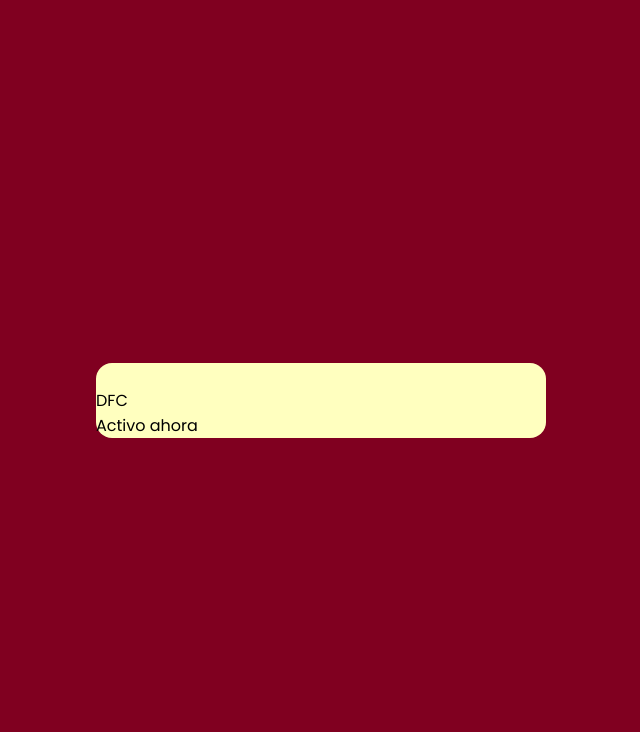
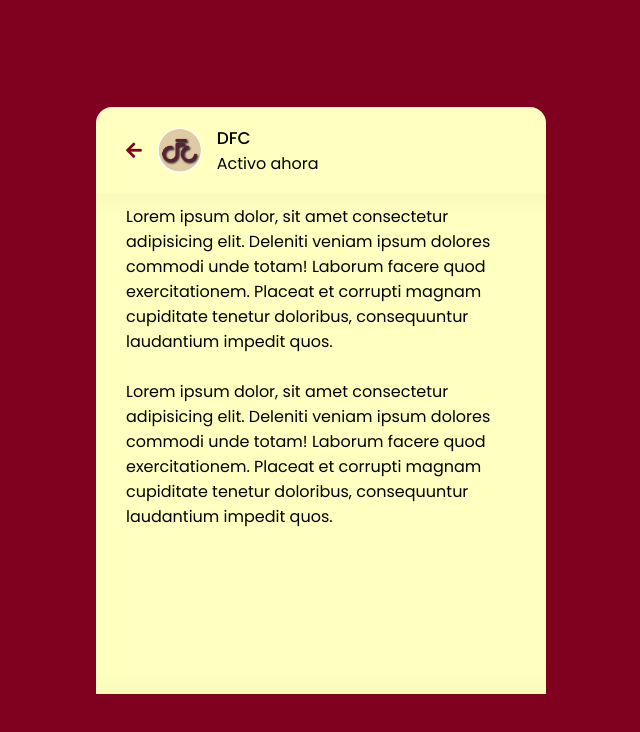
Before and after one commit to Henry03HGBP/chat-DFC-SEPH, a plain HTML site: page pages/chat.html in a window 1280 px wide. Shown: the whole page, without its empty margins (319-959 px from the left). Drawn offline with Linux system fonts and the light colour scheme.

Commit message:
agregando estilos css al chat area

```diff
--- a/css/style.css
+++ b/css/style.css
@@ -299,3 +299,32 @@ form .name-details .field:last-child{
 }
 
 /* Chat Area CSS */
+.chat-area header {
+    display: flex;
+    align-items: center;
+    padding: 18px 30px;
+}
+
+.chat-area header .back-icon {
+    font-size: 18px;
+    color: #800020;
+}
+
+.chat-area header img {
+    height: 45px;
+    width: 45px;
+    margin: 0 15px;
+}
+
+.chat-area header span {
+    font-size: 17px;
+    font-weight: 500;
+}
+
+.chat-box{
+    height: 500px;
+    background-color: #ffffbf;
+    padding: 10px 30px 20px 30px;
+    box-shadow: inset 0 32px 32px -32px rgb(0 0 0 / 5%),
+                inset 0 -32px 32px -32px rgb(0 0 0 / 5%);
+}
--- a/pages/chat.html
+++ b/pages/chat.html
@@ -14,12 +14,34 @@
     <div class="wrapper">
         <section class="chat-area">
             <header>
-             <img src="#" alt="">
-             <div class="details">
-               <span>DFC</span>
-               <p>Activo ahora</p>
-             </div>
+                <a href="#" class="back-icon"><i class="fas fa-arrow-left"></i></a>
+                <img src="../images/dfc.png" alt="">
+                <div class="details">
+                    <span>DFC</span>
+                    <p>Activo ahora</p>
+                </div>
             </header>
+            <div class="chat-box">
+                <div class="chat outgoing">
+                    <div class="details">
+                        <p>Lorem ipsum dolor, sit amet consectetur adipisicing elit. Deleniti veniam
+                            ipsum dolores commodi unde totam! Laborum facere quod exercitationem.
+                            Placeat et corrupti magnam cupiditate tenetur doloribus, consequuntur
+                            laudantium impedit quos.
+                        </p>
+                    </div>
+                </div>
+                <div class="chat incoming">
+                    <img src="" alt="">
+                    <div class="details">
+                        <p>Lorem ipsum dolor, sit amet consectetur adipisicing elit. Deleniti veniam
+                            ipsum dolores commodi unde totam! Laborum facere quod exercitationem.
+                            Placeat et corrupti magnam cupiditate tenetur doloribus, consequuntur
+                            laudantium impedit quos.
+                        </p>
+                    </div>
+                </div>
+            </div>
         </section>
     </div>
 </body>
```
